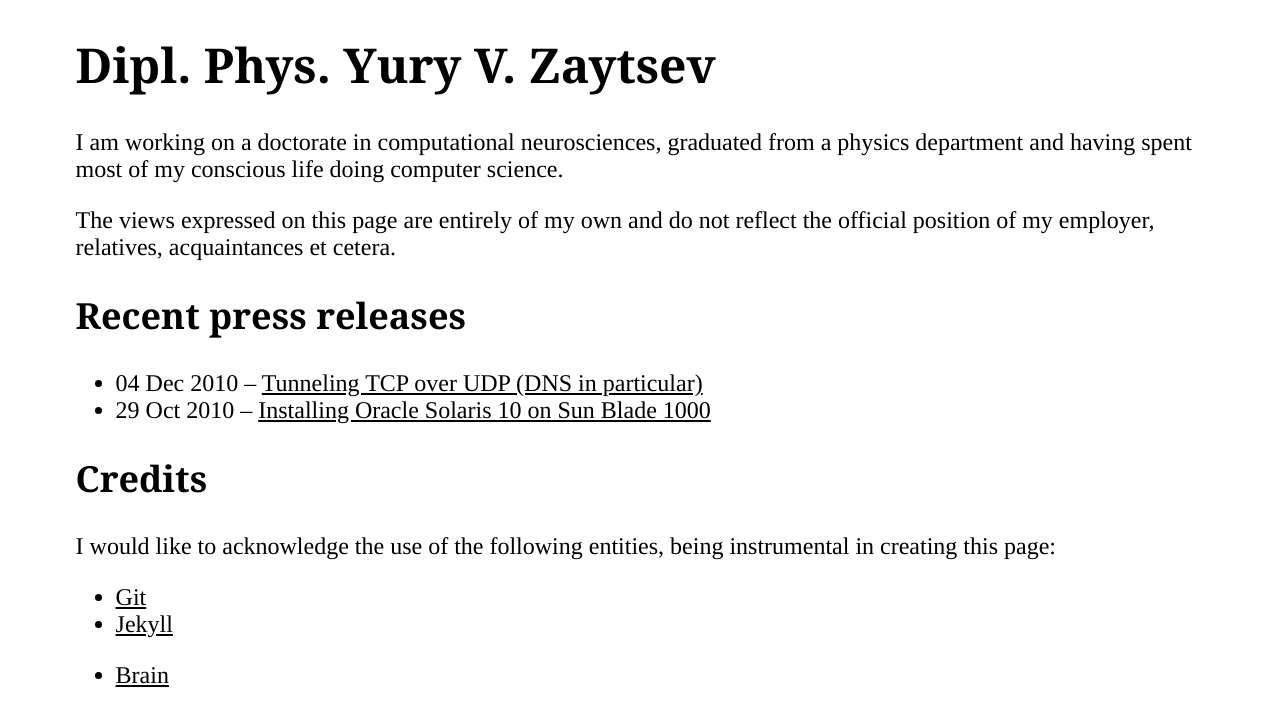
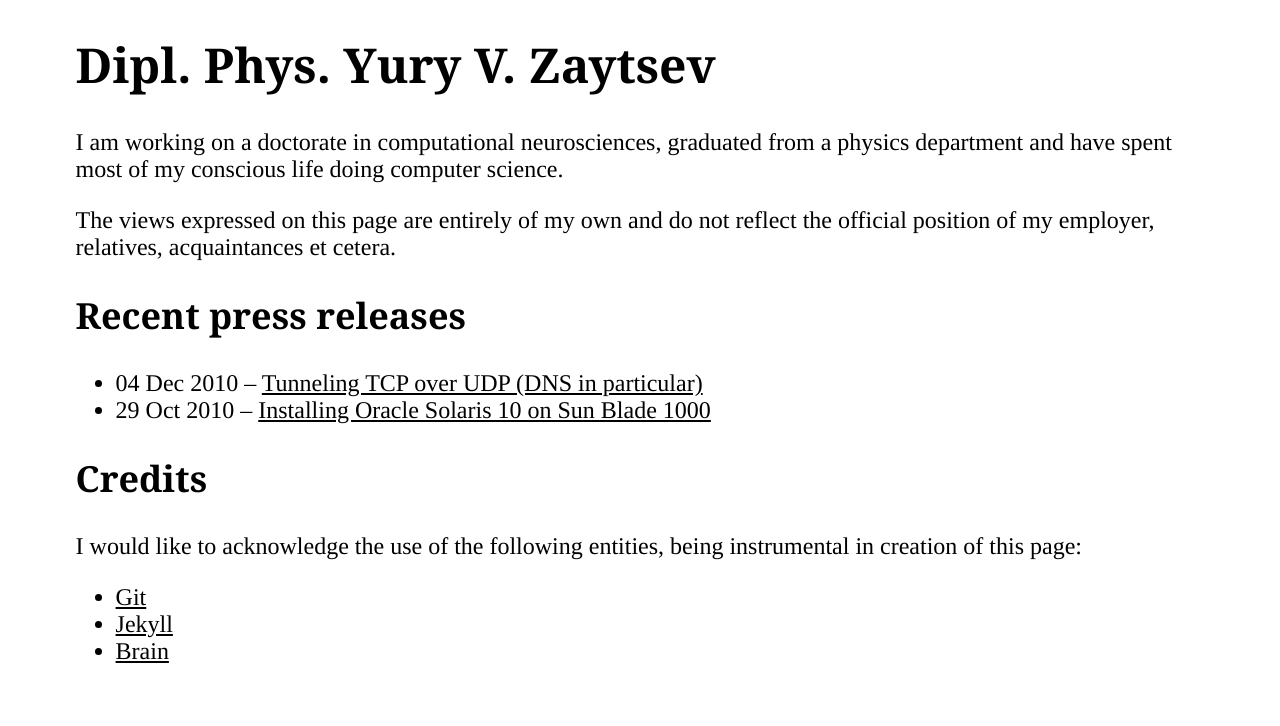
Before and after one commit to zyv/zyv.github.io, a Jekyll site: the page built from index.md, in a window 1280 px wide. Shown: the top 726 px of the page. Built offline with Jekyll 4.4.1, drawn with Linux system fonts in a browser that asks for light colours.

Commit message:
Slight update to the index page

```diff
--- a/index.md
+++ b/index.md
@@ -6,7 +6,7 @@ title: Dipl. Phys. Yury V. Zaytsev
 Dipl. Phys. Yury V. Zaytsev
 ===========================
 
-I am working on a doctorate in computational neurosciences, graduated from a physics department and having spent most of my conscious life doing computer science.
+I am working on a doctorate in computational neurosciences, graduated from a physics department and have spent most of my conscious life doing computer science.
 
 The views expressed on this page are entirely of my own and do not reflect the official position of my employer, relatives, acquaintances et cetera.
 
@@ -22,12 +22,12 @@ Recent press releases
 Credits
 -------
 
-I would like to acknowledge the use of the following entities, being instrumental in creating this page:
+I would like to acknowledge the use of the following entities, being instrumental in creation of this page:
 
 - [Git][1]
 - [Jekyll][2]
 - [Brain][3]
 
-    [1]: http://git-scm.com
-    [2]: http://jekyllrb.com
-    [3]: http://en.wikipedia.org/wiki/Human_brain
+[1]: http://git-scm.com "Git rules!"
+[2]: http://jekyllrb.com "Jekyll is cool, even though Ruby is not my cup of tea"
+[3]: http://en.wikipedia.org/wiki/Human_brain "Something that I should probably exercise more"
```
